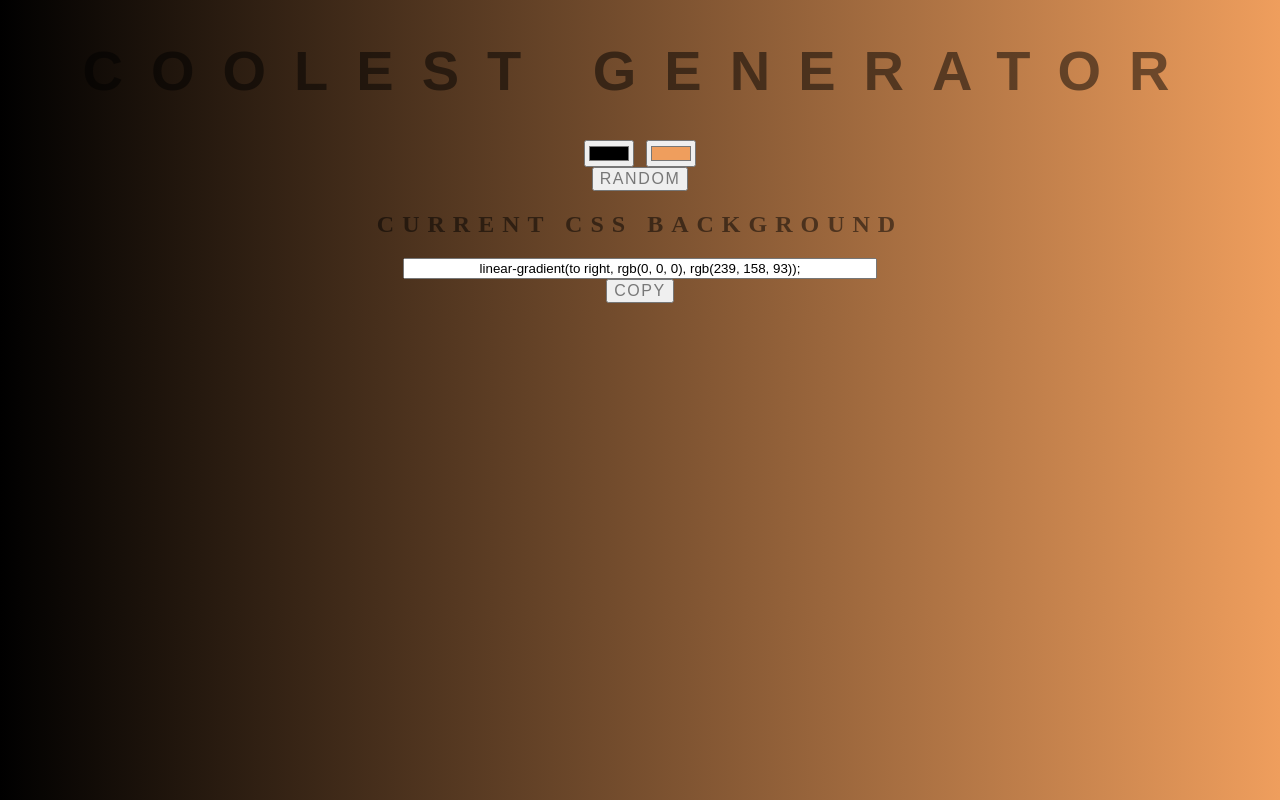
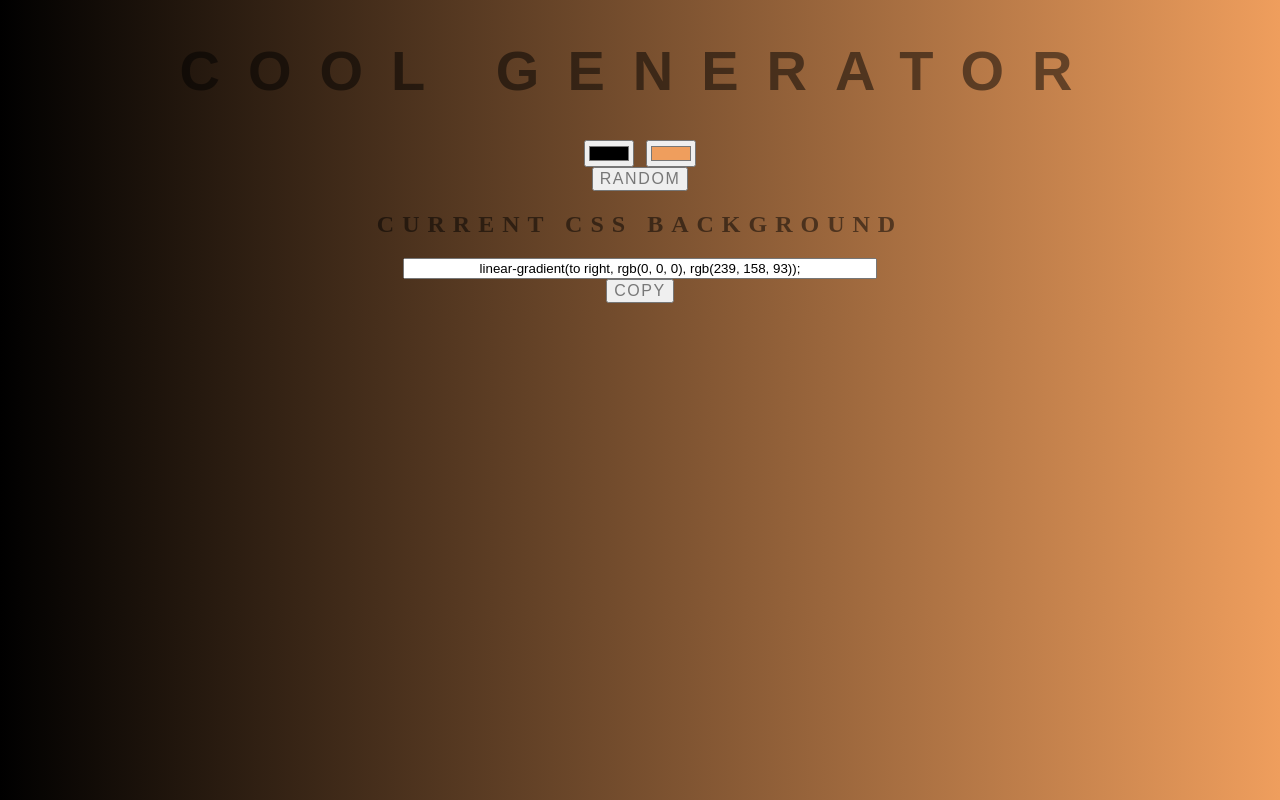
Before and after one commit to poszukiwacz-gordianus/background-generator, a plain HTML site: page index.html in a window 1280 px wide. Drawn offline with Linux system fonts and the light colour scheme.

Commit message:
capitalize title

```diff
--- a/index.html
+++ b/index.html
@@ -5,7 +5,7 @@
 	<link rel="stylesheet" type="text/css" href="style.css">
 </head>
 <body id="gradient">
-	<h1>Coolest Generator</h1>
+	<h1>COOL Generator</h1>
 	<input type="color" class="color1" value="#00ff00">
 	<input type="color" class="color2" value="#ff0000">
 	<br>
```
